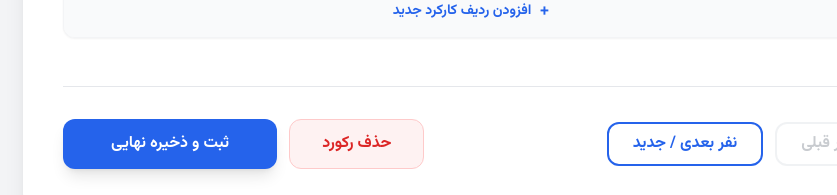
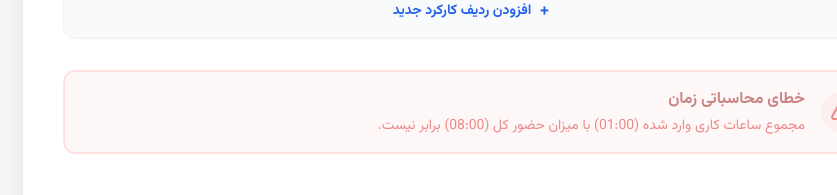
Before and after one commit to ghstud2004-rgb/karkard, a React (Vite) app: page / in a window 1280 px wide. Both pictures are taken after a click on the button "نفر بعدی / جدید". Shown: the part 738-933 px from the top of the page, without its empty margins (443-1280 px from the left). Built offline with nearby package versions, Linux system fonts and the light colour scheme.

Commit message:
feat: Validate total work log duration against presence
Adds validation to ensure the sum of all work log durations accurately matches the total reported presence time for a personnel record. This prevents discrepancies where individual work logs do not add up to the overall attendance period.

```diff
--- a/App.tsx
+++ b/App.tsx
@@ -188,6 +188,8 @@ const App: React.FC = () => {
             newErrors.timeRange = "ساعت خروج باید بعد از ورود باشد";
         }
 
+        let totalLogMinutes = 0;
+
         // 3. Work Logs Validation
         currentRecord.workLogs.forEach((log, index) => {
             const logStartMin = timeToMinutes(log.startTime);
@@ -207,7 +209,23 @@ const App: React.FC = () => {
             if (logStartMin < entryMin || logEndMin > exitMin) {
                 newErrors[`log_range_${log.id}`] = "باید در بازه حضور باشد";
             }
+
+            // Calculate duration for validation check (only if log times are somewhat valid)
+            const duration = calculateDuration(log.startTime, log.endTime);
+            totalLogMinutes += timeToMinutes(duration);
         });
+
+        // 4. Total Duration Mismatch Validation
+        const totalPresenceMinutes = timeToMinutes(currentRecord.totalPresence);
+
+        // Check if sum of logs equals total presence (exact match)
+        if (totalLogMinutes !== totalPresenceMinutes) {
+             const h = Math.floor(totalLogMinutes / 60);
+             const m = totalLogMinutes % 60;
+             const calculatedSum = `${String(h).padStart(2, '0')}:${String(m).padStart(2, '0')}`;
+
+             newErrors.durationMismatch = `مجموع ساعات کاری وارد شده (${calculatedSum}) با میزان حضور کل (${currentRecord.totalPresence}) برابر نیست.`;
+        }
     }
 
     setErrors(newErrors);
@@ -280,6 +298,9 @@ const App: React.FC = () => {
     if ((field === 'startTime' || field === 'endTime') && (errors[`log_time_${id}`] || errors[`log_range_${id}`])) {
          setErrors(prev => { const n = {...prev}; delete n[`log_time_${id}`]; delete n[`log_range_${id}`]; return n; });
     }
+    if (errors.durationMismatch) {
+        setErrors(prev => { const n = {...prev}; delete n.durationMismatch; return n; });
+    }
 
     setCurrentRecord(prev => ({
       ...prev,
@@ -306,6 +327,7 @@ const App: React.FC = () => {
         delete newErrors[`log_product_${id}`];
         delete newErrors[`log_time_${id}`];
         delete newErrors[`log_range_${id}`];
+        delete newErrors.durationMismatch;
         return newErrors;
     });
     setIsSaved(false);
@@ -411,8 +433,18 @@ const App: React.FC = () => {
         return;
     }
 
-    const flatData = allData.flatMap(record =>
-        record.workLogs.map(log => ({
+    const flatData = allData.flatMap(record => {
+        // محاسبه مجموع دقایق کارکرد در جدول برای هر رکورد
+        const totalLogMinutes = record.workLogs.reduce((acc, log) => {
+            const duration = calculateDuration(log.startTime, log.endTime);
+            return acc + timeToMinutes(duration);
+        }, 0);
+
+        const h = Math.floor(totalLogMinutes / 60);
+        const m = totalLogMinutes % 60;
+        const totalWorkSum = `${String(h).padStart(2, '0')}:${String(m).padStart(2, '0')}`;
+
+        return record.workLogs.map(log => ({
             'تاریخ': record.date || '',
             'کد اپراتور': record.operatorCode,
             'نام و نام خانوادگی': record.fullName,
@@ -420,11 +452,14 @@ const App: React.FC = () => {
             'وضعیت': record.status,
             'ساعت ورود': record.entryTime,
             'ساعت خروج': record.exitTime,
+            'میزان حضور کل': record.totalPresence,
+            'مجموع کارکرد در جدول': totalWorkSum,
             'نام محصول': log.productDescription,
             'شروع کار': log.startTime,
-            'پایان کار': log.endTime
-        }))
-    );
+            'پایان کار': log.endTime,
+            'مدت این ردیف': calculateDuration(log.startTime, log.endTime)
+        }));
+    });
 
     const worksheet = XLSX.utils.json_to_sheet(flatData);
     const workbook = XLSX.utils.book_new();
@@ -632,6 +667,20 @@ const App: React.FC = () => {
           </button>
         </div>
 
+        {errors.durationMismatch && (
+            <div className="mb-8 bg-red-50 border-2 border-red-200 rounded-xl p-4 flex items-center gap-4 animate-pulse">
+                <div className="bg-red-100 p-2 rounded-full text-red-600">
+                    <svg xmlns="http://www.w3.org/2000/svg" className="h-6 w-6" fill="none" viewBox="0 0 24 24" stroke="currentColor">
+                        <path strokeLinecap="round" strokeLinejoin="round" strokeWidth={2} d="M12 9v2m0 4h.01m-6.938 4h13.856c1.54 0 2.502-1.667 1.732-3L13.732 4c-.77-1.333-2.694-1.333-3.464 0L3.34 16c-.77 1.333.192 3 1.732 3z" />
+                    </svg>
+                </div>
+                <div>
+                    <h4 className="font-bold text-red-800 text-sm md:text-base">خطای محاسباتی زمان</h4>
+                    <p className="text-red-600 text-xs md:text-sm mt-1">{errors.durationMismatch}</p>
+                </div>
+            </div>
+        )}
+
         <div className="flex flex-wrap gap-4 justify-between items-center mt-12 border-t pt-8">
           <div className="flex gap-3 order-2 md:order-1 w-full md:w-auto">
             <button onClick={goToPrev} disabled={currentIndex === 0 || isLoading} className="flex-1 md:flex-none px-6 py-2 rounded-xl border-2 border-gray-300 font-bold text-gray-600 hover:bg-gray-100 disabled:opacity-30 transition-all">نفر قبلی</button>
```
